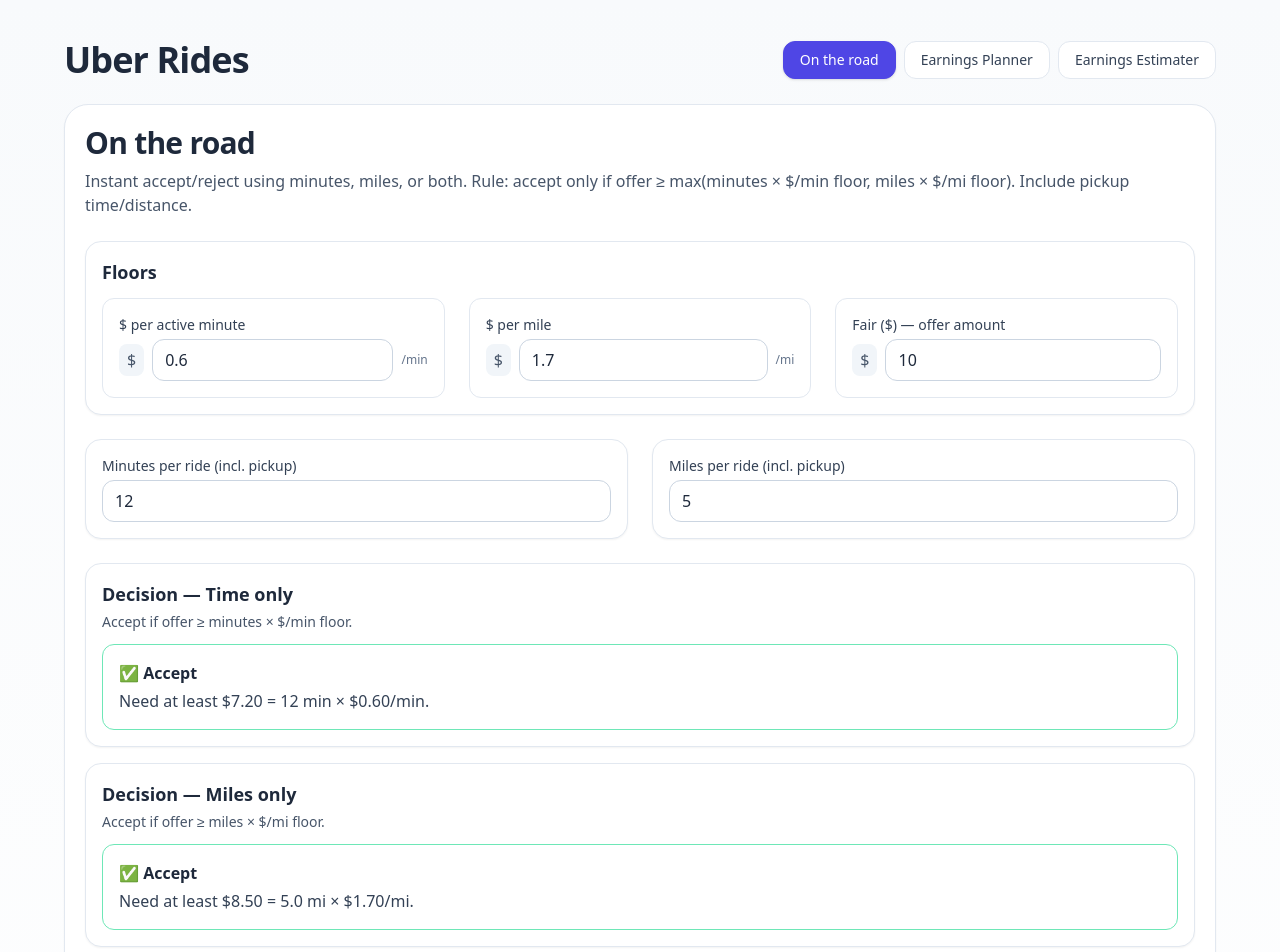
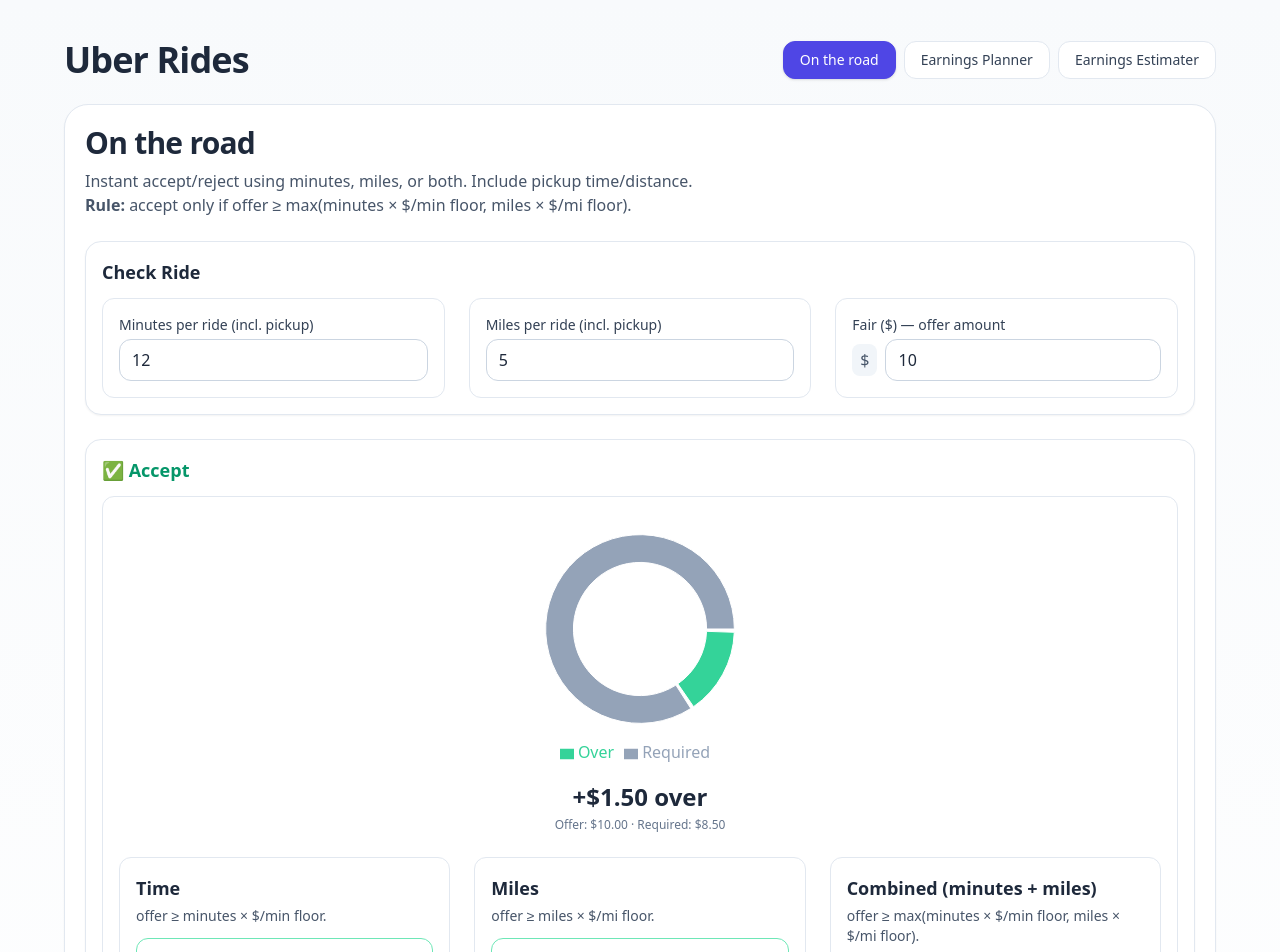
Before and after one commit to igumen81/uber-rides, a React (Vite) app: page / in a window 1280 px wide. Shown: the top 952 px of the page. Built offline with nearby package versions, Linux system fonts and the light colour scheme; the HTML template or start-up script is replaced by a standard one.

Commit message:
Charts on the road (#1)
* charts v0

* charts v2

```diff
--- a/package.json
+++ b/package.json
@@ -10,7 +10,8 @@
   },
   "dependencies": {
     "react": "^18.3.1",
-    "react-dom": "^18.3.1"
+    "react-dom": "^18.3.1",
+    "recharts": "^3.3.0"
   },
   "devDependencies": {
     "@types/react": "^18.3.5",
@@ -20,6 +21,6 @@
     "postcss": "^8.4.47",
     "tailwindcss": "^3.4.14",
     "typescript": "^5.6.2",
-    "vite": "^5.4.8"
+    "vite": "^7.2.1"
   }
 }
--- a/src/App.tsx
+++ b/src/App.tsx
@@ -1,4 +1,9 @@
 import React, { useMemo, useState } from "react";
+import {
+  ResponsiveContainer,
+  BarChart, Bar, XAxis, YAxis, Tooltip, ReferenceLine, Legend,
+  PieChart, Pie, Cell,
+} from "recharts";
 
 /**
  * Uber Rides — Tabbed App (On‑the‑road + Planner + Estimater)
@@ -101,6 +106,39 @@
 
   const quickTimes = [6, 8, 10, 12, 15, 18, 20, 25, 30];
   const quickMiles = [2, 3, 4, 5, 6, 8, 10];
+  // === Charts data (Offer vs Needs + Coverage Donut) ===
+  const offerVal = Math.max(0, Number(fair) || 0);
+  const timeNeed = minByTime;
+  const mileNeed = minByMiles;
+  const need = minCombined;
+
+  const barData = [
+    { name: "Offer", value: offerVal },
+    { name: "Time need", value: timeNeed },
+    { name: "Miles need", value: mileNeed },
+  ];
+
+  let donutData: { name: string; value: number }[] = [];
+  if (offerVal >= need) {
+    donutData = [
+      { name: "Required", value: need },
+      { name: "Over", value: offerVal - need },
+    ];
+  } else {
+    donutData = [
+      { name: "Covered", value: offerVal },
+      { name: "Shortfall", value: need - offerVal },
+    ];
+  }
+
+  const COLORS = {
+    offer: "#10b981",      // emerald
+    time: "#6366f1",       // indigo
+    miles: "#f59e0b",      // amber
+    required: "#94a3b8",   // slate-400
+    over: "#34d399",       // emerald-400
+    shortfall: "#ef4444",  // red-500
+  } as const;
 
   return (
     <div className="text-slate-800">
@@ -108,51 +146,45 @@
       <header className="mb-6">
         <h2 className="text-2xl md:text-3xl font-semibold tracking-tight">On the road</h2>
         <p className="mt-2 text-slate-600">
-          Instant accept/reject using minutes, miles, or <span className="font-medium">both</span>. Rule:
-          <span className="font-medium"> accept only if offer ≥ max(minutes × $/min floor, miles × $/mi floor)</span>.
-          Include pickup time/distance.
+          Instant accept/reject using minutes, miles, or both. Include pickup time/distance.<br />
+          <span className="font-bold">Rule:</span><span className="font-medium"> accept only if offer ≥ max(minutes × $/min floor, miles × $/mi floor)</span>.
         </p>
       </header>
 
+
       {/* Floors (editable) */}
       <section className="rounded-2xl border border-slate-200 bg-white p-4 shadow-sm mb-6">
-        <h3 className="text-lg font-semibold mb-3">Floors</h3>
+        <h3 className="text-lg font-semibold mb-3">Check Ride</h3>
         <div className="grid grid-cols-1 md:grid-cols-3 gap-4 md:gap-6">
           <div className="rounded-xl border border-slate-200 p-4">
-            <label className="block text-sm font-medium text-slate-700 mb-1" htmlFor="permin">
-              $ per active minute
+            <label className="block text-sm font-medium text-slate-700 mb-1" htmlFor="mins">
+              Minutes per ride (incl. pickup)
             </label>
-            <div className="flex items-center gap-2">
-              <span className="rounded-lg bg-slate-100 px-2 py-1 text-slate-600">$</span>
             <input
-                id="permin"
+              id="mins"
               type="number"
               min={0}
-                step={0.05}
-                value={perMinFloor}
-                onChange={(e) => setPerMinFloor(parseFloat(e.target.value))}
+              step={1}
+              value={minutes}
+              onChange={(e) => setMinutes(parseFloat(e.target.value))}
               className="w-full rounded-xl border border-slate-300 bg-white px-3 py-2 focus:outline-none focus:ring-2 focus:ring-indigo-500"
+              placeholder="e.g., 12"
             />
-              <span className="text-xs text-slate-500">/min</span>
-            </div>
           </div>
           <div className="rounded-xl border border-slate-200 p-4">
-            <label className="block text-sm font-medium text-slate-700 mb-1" htmlFor="dpm">
-              $ per mile
+            <label className="block text-sm font-medium text-slate-700 mb-1" htmlFor="miles">
+              Miles per ride (incl. pickup)
             </label>
-            <div className="flex items-center gap-2">
-              <span className="rounded-lg bg-slate-100 px-2 py-1 text-slate-600">$</span>
             <input
-                id="dpm"
+              id="miles"
               type="number"
               min={0}
               step={0.1}
-                value={dpmFloor}
-                onChange={(e) => setDpmFloor(parseFloat(e.target.value))}
+              value={miles}
+              onChange={(e) => setMiles(parseFloat(e.target.value))}
               className="w-full rounded-xl border border-slate-300 bg-white px-3 py-2 focus:outline-none focus:ring-2 focus:ring-indigo-500"
+              placeholder="e.g., 5"
             />
-              <span className="text-xs text-slate-500">/mi</span>
-            </div>
           </div>
           <div className="rounded-xl border border-slate-200 p-4">
             <label className="block text-sm font-medium text-slate-700 mb-1" htmlFor="offer">
@@ -174,44 +206,58 @@
         </div>
       </section>
 
-      {/* Inputs shared */}
-      <section className="grid grid-cols-1 md:grid-cols-2 gap-4 md:gap-6 mb-6">
-        <div className="rounded-2xl border border-slate-200 bg-white p-4 shadow-sm">
-          <label className="block text-sm font-medium text-slate-700 mb-1" htmlFor="mins">
-            Minutes per ride (incl. pickup)
-          </label>
-          <input
-            id="mins"
-            type="number"
-            min={0}
-            step={1}
-            value={minutes}
-            onChange={(e) => setMinutes(parseFloat(e.target.value))}
-            className="w-full rounded-xl border border-slate-300 bg-white px-3 py-2 focus:outline-none focus:ring-2 focus:ring-indigo-500"
-            placeholder="e.g., 12"
-          />
+     {/* Visuals */}
+      <section className="rounded-2xl border border-slate-200 bg-white p-4 shadow-sm mt-6">
+        <h3 className={`text-lg font-semibold mb-3 ${offerVal >= need ? "text-emerald-600" : "text-rose-600"}`}>
+          {offerVal >= need ? "✅ Accept" : "❌ Reject"}
+        </h3>
+
+        <div className="grid grid-cols-1 lg:grid-cols-1 gap-6">
+
+          {/* DONUT: Coverage vs Required */}
+          <div className="rounded-xl border border-slate-200 p-4">
+            <div className="h-64">
+              <ResponsiveContainer width="100%" height="100%">
+                <PieChart>
+                  <Pie
+                    data={donutData}
+                    dataKey="value"
+                    nameKey="name"
+                    innerRadius="60%"
+                    outerRadius="85%"
+                    paddingAngle={2}
+                  >
+                    {donutData.map((d, i) => {
+                      const fill =
+                        d.name === "Required" ? COLORS.required :
+                        d.name === "Over" ? COLORS.over :
+                        d.name === "Covered" ? COLORS.offer :
+                        COLORS.shortfall; // Shortfall
+                      return <Cell key={`p-${i}`} fill={fill} />;
+                    })}
+                  </Pie>
+                  <Tooltip formatter={(v: number, n: string) => [`$${Number(v).toFixed(2)}`, n]} />
+                  <Legend />
+                </PieChart>
+              </ResponsiveContainer>
             </div>
-        <div className="rounded-2xl border border-slate-200 bg-white p-4 shadow-sm">
-          <label className="block text-sm font-medium text-slate-700 mb-1" htmlFor="miles">
-            Miles per ride (incl. pickup)
-          </label>
-          <input
-            id="miles"
-            type="number"
-            min={0}
-            step={0.1}
-            value={miles}
-            onChange={(e) => setMiles(parseFloat(e.target.value))}
-            className="w-full rounded-xl border border-slate-300 bg-white px-3 py-2 focus:outline-none focus:ring-2 focus:ring-indigo-500"
-            placeholder="e.g., 5"
-          />
+
+            {/* Center summary */}
+            <div className="mt-3 text-center">
+              <div className="text-2xl font-semibold">
+                {offerVal >= need
+                  ? `+$${(offerVal - need).toFixed(2)} over`
+                  : `-$${(need - offerVal).toFixed(2)} short`}
               </div>
-      </section>
-
-      {/* Time only */}
-      <section className="rounded-2xl border border-slate-200 bg-white p-4 shadow-sm mb-4">
-        <h3 className="text-lg font-semibold mb-1">Decision — Time only</h3>
-        <p className="text-sm text-slate-600 mb-3">Accept if offer ≥ minutes × $/min floor.</p>
+              <div className="text-xs text-slate-500 mt-1">
+                Offer: <span className="font-medium">${offerVal.toFixed(2)}</span> · Required: <span className="font-medium">${need.toFixed(2)}</span>
+              </div>
+              <br />
+            </div>
+            <div className="grid grid-cols-1 md:grid-cols-3 gap-4 md:gap-6">
+              <div className="rounded-xl border border-slate-200 p-4">
+                <h3 className="text-lg font-semibold mb-1">Time</h3>
+                <p className="text-sm text-slate-600 mb-3">offer ≥ minutes × $/min floor.</p>
                 <div className={`rounded-xl border ${decisionTime === "accept" ? "border-emerald-300" : "border-rose-300"} p-4`}>
                   <div className="font-semibold mb-1">{decisionTime === "accept" ? "✅ Accept" : "❌ Reject"}</div>
                   <div className="text-slate-700">
@@ -221,12 +267,10 @@
                     )}
                   </div>
                 </div>
-      </section>
-
-      {/* Miles only */}
-      <section className="rounded-2xl border border-slate-200 bg-white p-4 shadow-sm mb-4">
-        <h3 className="text-lg font-semibold mb-1">Decision — Miles only</h3>
-        <p className="text-sm text-slate-600 mb-3">Accept if offer ≥ miles × $/mi floor.</p>
+              </div>
+              <div className="rounded-xl border border-slate-200 p-4">
+                <h3 className="text-lg font-semibold mb-1">Miles</h3>
+                <p className="text-sm text-slate-600 mb-3">offer ≥ miles × $/mi floor.</p>
                 <div className={`rounded-xl border ${decisionMiles === "accept" ? "border-emerald-300" : "border-rose-300"} p-4`}>
                   <div className="font-semibold mb-1">{decisionMiles === "accept" ? "✅ Accept" : "❌ Reject"}</div>
                   <div className="text-slate-700">
@@ -236,12 +280,10 @@
                     )}
                   </div>
                 </div>
-      </section>
-
-      {/* Combined */}
-      <section className="rounded-2xl border border-slate-200 bg-white p-4 shadow-sm">
-        <h3 className="text-lg font-semibold mb-1">Decision — Combined (minutes + miles)</h3>
-        <p className="text-sm text-slate-600 mb-3">Accept only if offer ≥ max(minutes × $/min floor, miles × $/mi floor).</p>
+              </div>
+              <div className="rounded-xl border border-slate-200 p-4">
+                <h3 className="text-lg font-semibold mb-1">Combined (minutes + miles)</h3>
+                <p className="text-sm text-slate-600 mb-3">offer ≥ max(minutes × $/min floor, miles × $/mi floor).</p>
                 <div className={`rounded-xl border ${decisionCombined === "accept" ? "border-emerald-300" : "border-rose-300"} p-4`}>
                   <div className="font-semibold mb-1">{decisionCombined === "accept" ? "✅ Accept" : "❌ Reject"}</div>
                   <div className="text-slate-700">
@@ -261,7 +303,14 @@
                     )}
                   </div>
                 </div>
+              </div>
+            </div>
+               </div>
+        </div>
+
+
       </section>
+
 
       {/* Quick mental cheat‑sheet */}
       <section className="rounded-2xl border border-slate-200 bg-white p-4 shadow-sm mt-6">
```
Also changed, not shown: 1 other file (tests, documents, lock files or other folders). Lines whose indentation alone changed are shown as unchanged.
